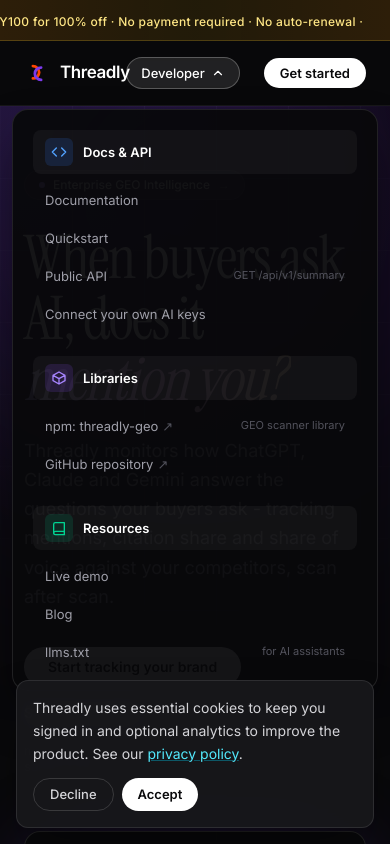
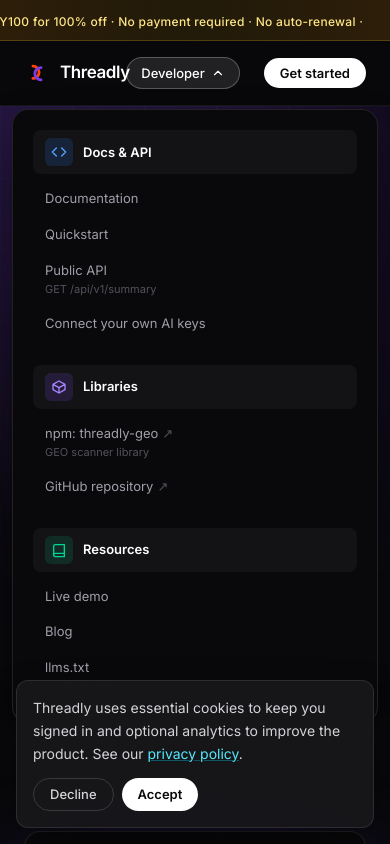
Before and after one commit to itz-kirankumar/Threadly, a Next.js app: page / in a window 390 px wide. Both pictures are taken after a click on the button "Developer". Shown: the top 844 px of the page. Built offline with nearby package versions, Linux system fonts and the light colour scheme; no server answers.

Commit message:
Developer menu: solid panel surface and stacked link labels
Panel was translucent enough for hero copy to bleed through on mobile;
now solid zinc-950. Link descriptors move below labels instead of
competing for row width, so Public API / npm labels no longer wrap.

```diff
--- a/src/components/DeveloperMenu.tsx
+++ b/src/components/DeveloperMenu.tsx
@@ -109,7 +109,7 @@
       {open && (
         <div
           role="menu"
-          className="fixed inset-x-3 top-[4.25rem] z-50 max-h-[75vh] overflow-y-auto rounded-2xl border border-white/10 bg-zinc-950/95 p-5 shadow-2xl shadow-black/60 backdrop-blur-md sm:absolute sm:inset-x-auto sm:right-0 sm:top-full sm:mt-2 sm:w-[44rem] sm:max-w-[calc(100vw-3rem)]"
+          className="fixed inset-x-3 top-[4.25rem] z-50 max-h-[75vh] overflow-y-auto rounded-2xl border border-white/10 bg-zinc-950 p-5 shadow-2xl shadow-black/60 sm:absolute sm:inset-x-auto sm:right-0 sm:top-full sm:mt-2 sm:w-[44rem] sm:max-w-[calc(100vw-3rem)]"
         >
           <div className="grid gap-6 sm:grid-cols-3">
             {GROUPS.map((group) => (
@@ -128,13 +128,13 @@
                         role="menuitem"
                         onClick={() => setOpen(false)}
                         {...(link.external ? { target: "_blank", rel: "noopener noreferrer" } : {})}
-                        className="flex min-h-[2.25rem] items-center justify-between gap-3 rounded-md px-3 py-2 text-[13px] text-zinc-400 transition hover:bg-white/[0.06] hover:text-white"
+                        className="block rounded-md px-3 py-2 text-[13px] text-zinc-400 transition hover:bg-white/[0.06] hover:text-white"
                       >
-                        <span>
+                        <span className="block leading-snug">
                           {link.label}
                           {link.external && <span className="ml-1 text-zinc-600" aria-hidden="true">&#8599;</span>}
                         </span>
-                        {link.note && <span className="text-[11px] text-zinc-600">{link.note}</span>}
+                        {link.note && <span className="mt-0.5 block text-[11px] leading-snug text-zinc-600">{link.note}</span>}
                       </Link>
                     </li>
                   ))}
```
